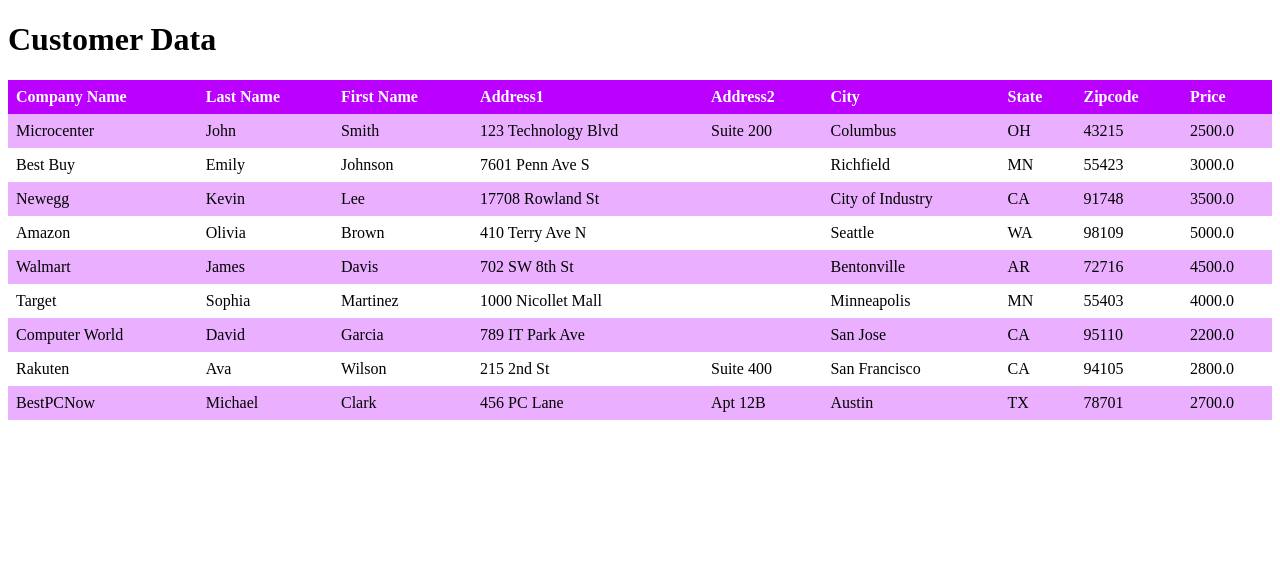
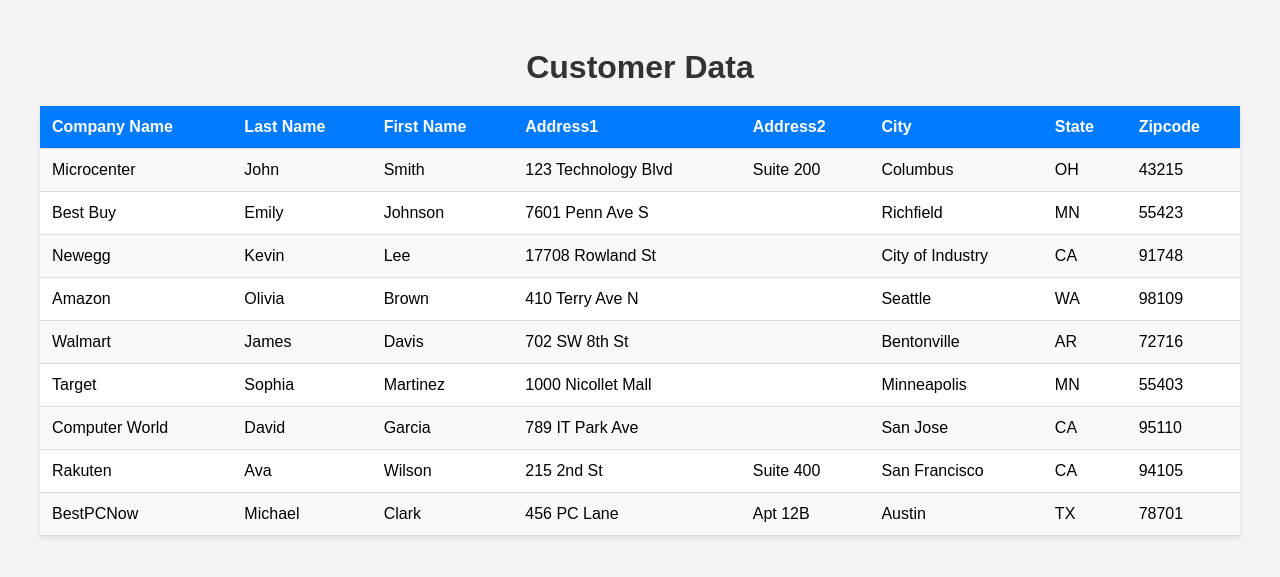
Before and after one commit to Aayush-99/TE566-Final-Project, a Flask app: page /customers in a window 1280 px wide. Shown: the top 577 px of the page. Run offline with Flask 3, Linux system fonts and the light colour scheme.

Commit message:
updated UI

```diff
--- a/templates/customers.html
+++ b/templates/customers.html
@@ -2,26 +2,53 @@
 <html>
 <head>
   <style>
+    /* General Table Styling */
     table {
       border-collapse: collapse;
       width: 100%;
+      max-width: 1200px;
+      margin: 20px auto;
+      background-color: #fff;
+      box-shadow: 0 2px 5px rgba(0, 0, 0, 0.1);
     }
 
     th, td {
       text-align: left;
-      padding: 8px;
+      padding: 12px;
+      border-bottom: 1px solid #ddd;
     }
 
-    tr:nth-child(even){background-color: #eab0ff}
+    /* Header Styling */
+    th {
+      background-color: #007bff;
+      color: white;
+      font-weight: bold;
+    }
 
-    th {
-      background-color: #bb00ff;
-      color: white;
+    /* Alternating Row Colors */
+    tr:nth-child(even) {
+      background-color: #f9f9f9;
+    }
+
+    /* Hover Effect */
+    tr:hover {
+      background-color: #f1f1f1;
+    }
+
+    /* General Page Styling */
+    body {
+      font-family: Arial, Helvetica, sans-serif;
+      background-color: #f4f4f4;
+      padding: 20px;
+    }
+
+    h1 {
+      text-align: center;
+      color: #333;
+      margin-bottom: 20px;
     }
   </style>
 </head>
-
-
 <body>
   <h1>Customer Data</h1>
   <table>
@@ -34,19 +61,17 @@
       <th>City</th>
       <th>State</th>
       <th>Zipcode</th>
-    <th>Price</th>
     </tr>
     {% for customer in customers %}
     <tr>
-    <td>{{ customer.companyname|e }}</h2></a></td>
-    <td>{{ customer.lastname|e }}</h2></a></td>
-    <td>{{ customer.firstname|e }}</h2></a></td>
-    <td>{{ customer.address1|e }}</h2></a></td>
-    <td>{{ customer.address2|e }}</h2></a></td>
-    <td>{{ customer.city|e }}</h2></a></td>
-    <td>{{ customer.state|e }}</h2></a></td>
-    <td>{{ customer.zipcode|e }}</h2></a></td>
-    <td>{{ customer.price|e }}</h2></a></td>
+      <td>{{ customer.companyname|e }}</td>
+      <td>{{ customer.lastname|e }}</td>
+      <td>{{ customer.firstname|e }}</td>
+      <td>{{ customer.address1|e }}</td>
+      <td>{{ customer.address2|e }}</td>
+      <td>{{ customer.city|e }}</td>
+      <td>{{ customer.state|e }}</td>
+      <td>{{ customer.zipcode|e }}</td>
     </tr>
     {% endfor %}
   </table>
```
Lines whose indentation alone changed are shown as unchanged.
